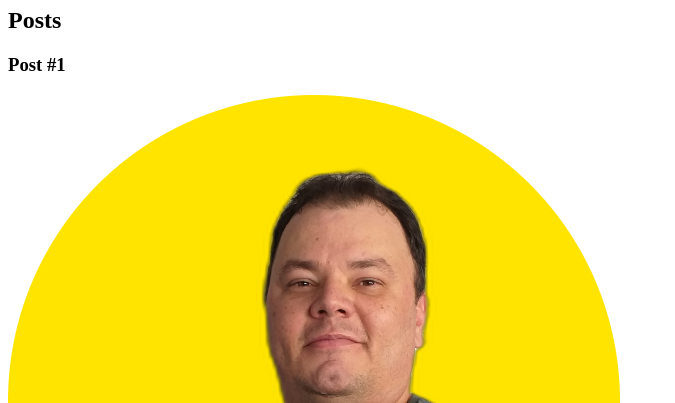
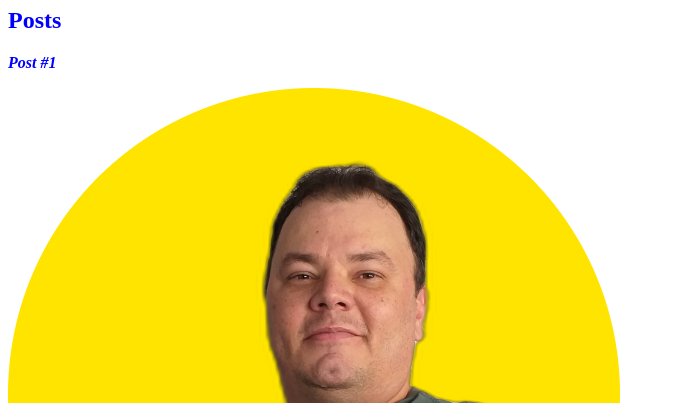
Before and after one commit to MarcusViniciusAbdalla/exercicios-js, a website: page html/indexDio.html in a window 1280 px wide. Shown: the part 697-1100 px from the top of the page, without its empty margins (0-675 px from the left). Drawn offline with Linux system fonts and the light colour scheme.

Commit message:
Update style.css

```diff
--- a/html/style.css
+++ b/html/style.css
@@ -1,3 +1,8 @@
-#title, subtitle, post_title {
+#title, .subtitle, .post-title {
   color:blue;
 }
+
+.post-title {
+  font-size: 16px;
+  font-style: italic;
+}
```
